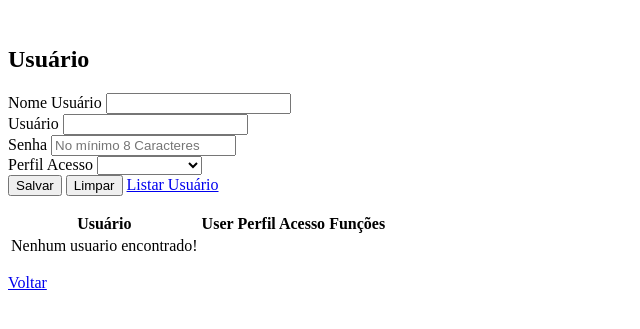
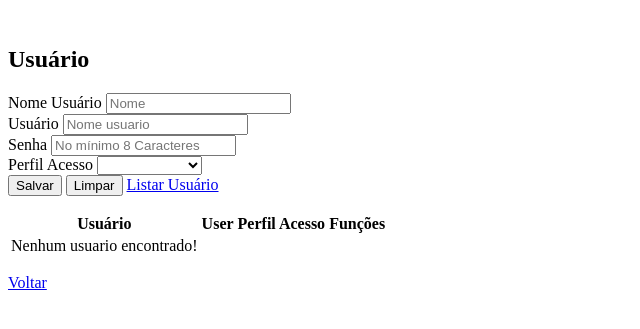
Before and after one commit to SirioSly/SirioProjeto, a CodeIgniter app: the page made by application/views/usuario.php in a window 1280 px wide. Shown: the top 329 px of the page, without its empty margins (0-640 px from the left). Run offline with CodeIgniter, Linux system fonts and the light colour scheme; data that the repository does not hold is empty.

Commit message:
VAI TOMA AGORA VAI

```diff
--- a/application/views/template/footer.php
+++ b/application/views/template/footer.php
@@ -98,6 +98,6 @@
     </script>
 
 <?php } ?>
-
+<body background="imagens/reid.jpg" height="100%" width="100%">
 </body>
 </html>
--- a/application/views/usuario.php
+++ b/application/views/usuario.php
@@ -16,12 +16,12 @@
         <?php echo form_open('usuario/inserir'); ?>
         <div class="form-group">
             <label for="nomeUsuario">Nome Usuário</label>
-            <input name="nomeUsuario" type="text" class=" form-control"  id="nomeUsuario">
+            <input name="nomeUsuario" type="text" class=" form-control"placeholder="Nome"   id="nomeUsuario">
         </div>
 
         <div class="form-group">
             <label for="user">Usuário</label>
-            <input class=" form-control " id="user" name="user" type="text" required/>
+            <input class=" form-control " id="user" name="user" type="text"placeholder="Nome usuario"  required/>
         </div>
 
          <div class="form-group">
```
Also changed, not shown: application/views/home.php (+6 -2 lines), imagens/Madara.gif.gif (added), imagens/reid.jpg (added).
